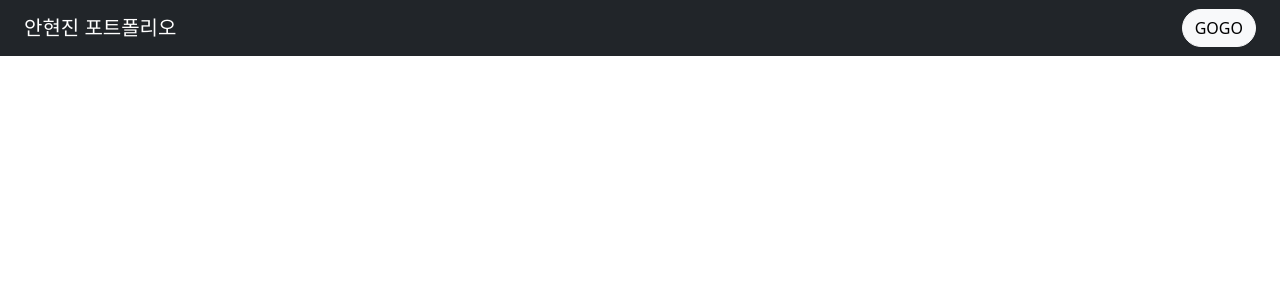
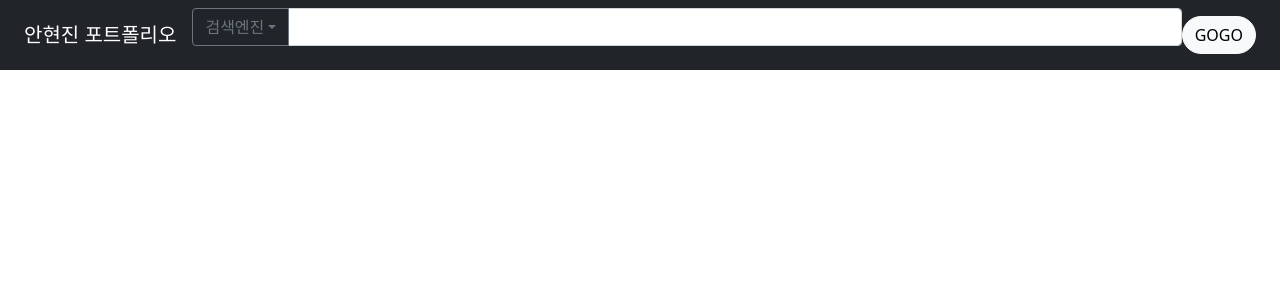
Before and after one commit to hyunzzzin/portfolio_react, a React (Create React App) app: page / in a window 1280 px wide. Shown: the top 300 px of the page. Built offline with nearby package versions, Linux system fonts and the light colour scheme.

Commit message:
searchBar

```diff
--- a/src/pages/header/header.tsx
+++ b/src/pages/header/header.tsx
@@ -6,7 +6,7 @@ import {Col, Container, Nav, Navbar} from "react-bootstrap";
 import {FontAwesomeIcon} from "@fortawesome/react-fontawesome";
 import { faCode } from '@fortawesome/free-solid-svg-icons'
 import Sidebar from '../../common/Sidebar'
-
+import SearchBar from '../searchbar/SearchBar'
 const Header: React.FC<any> = (): JSX.Element =>{
 
     return (
@@ -19,6 +19,7 @@ const Header: React.FC<any> = (): JSX.Element =>{
                             aria-expanded="false" aria-label="Toggle navigation">
                         <span className="navbar-toggler-icon"></span>
                     </button>
+                    <SearchBar />
                     <div className="collapse navbar-collapse" id="navbarSupportedContent">
                         <ul className="navbar-nav me-auto mb-2 mb-lg-0">
 
@@ -30,7 +31,7 @@ const Header: React.FC<any> = (): JSX.Element =>{
                     </button>
                 </div>
             </nav>
-                    <Sidebar />
+            <Sidebar />
         </>
     )
 }
--- /dev/null
+++ b/src/pages/searchbar/SearchBar.tsx
@@ -0,0 +1,31 @@
+import React from "react";
+import _ from 'lodash';
+import 'bootstrap/dist/css/bootstrap.min.css';
+import {Col, Container, Nav, Navbar} from "react-bootstrap";
+import {FontAwesomeIcon} from "@fortawesome/react-fontawesome";
+import { faCode } from '@fortawesome/free-solid-svg-icons'
+import Sidebar from '../../common/Sidebar'
+
+const SearchBar: React.FC<any> = (): JSX.Element =>{
+
+    return (
+        <>
+            <div className="input-group mb-3">
+                <button className="btn btn-outline-secondary dropdown-toggle" type="button" data-bs-toggle="dropdown"
+                        aria-expanded="false">검색엔진
+                </button>
+                <ul className="dropdown-menu">
+                    <li><a className="dropdown-item" href="#">Action</a></li>
+                    <li><a className="dropdown-item" href="#">Another action</a></li>
+                    <li>
+                        <hr className="dropdown-divider" />
+                    </li>
+                    <li><a className="dropdown-item" href="#">Separated link</a></li>
+                </ul>
+                <input type="text" className="form-control" aria-label="Text input with dropdown button" />
+            </div>
+        </>
+    )
+}
+
+export default SearchBar;
```
